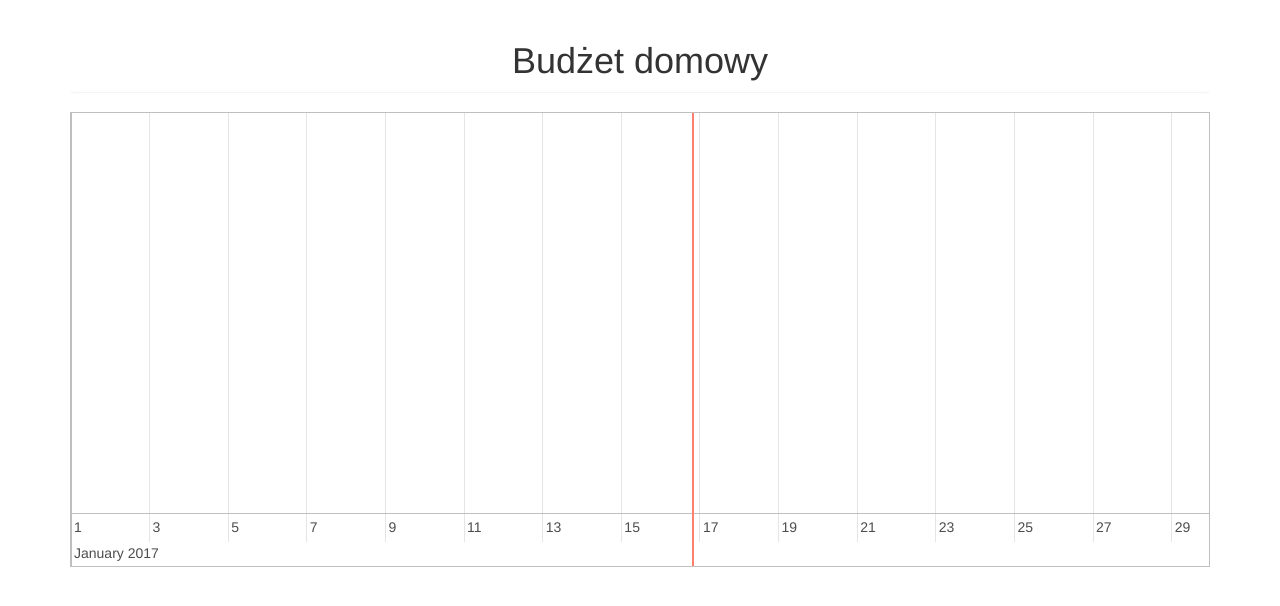
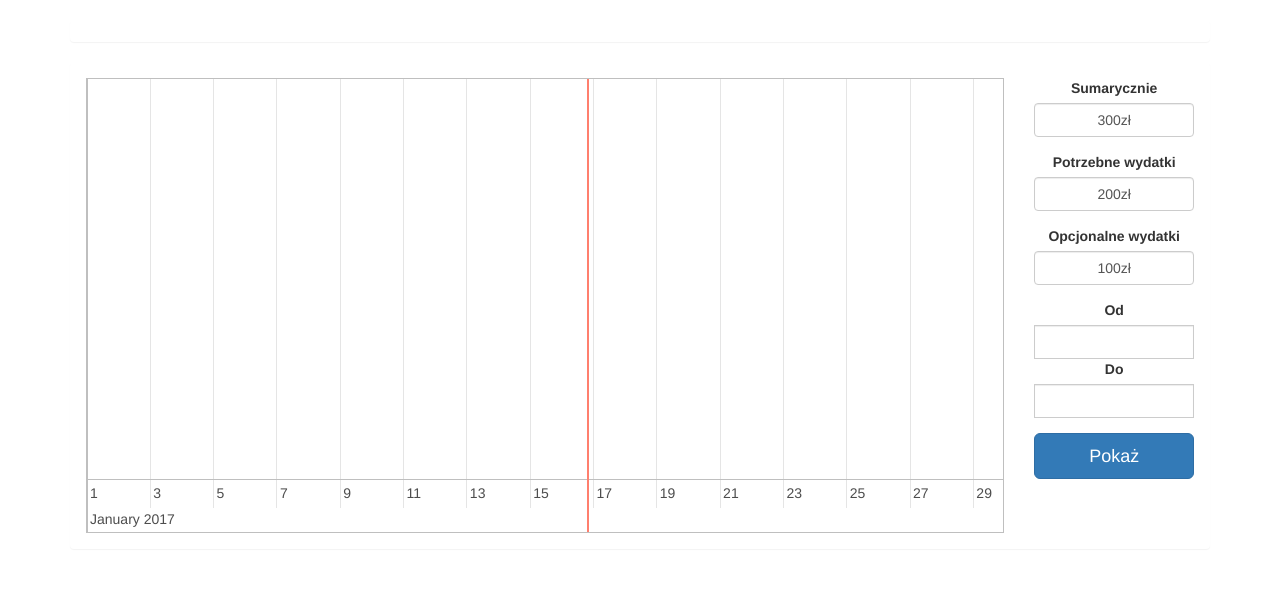
Before and after one commit to Nuurek/HomeBudget, a Django app: page /statistics/ in a window 1280 px wide. Shown: the part 52-658 px from the top of the page. Run offline with Django 3.2, Linux system fonts and the light colour scheme; data that the repository does not hold is empty; some libraries are stand-ins or nearby versions.

Commit message:
Finished design of statistics view.

```diff
--- a/home_budget/static/home_budget/js/statistics.js
+++ b/home_budget/static/home_budget/js/statistics.js
@@ -31,8 +31,24 @@ function drawChart() {
     var Graph2d = new vis.Graph2d(container, dataset, options, groups);
 };
 
+function setUpDatePicker() {
+    var options = {
+        format: "dd.mm.yyyy",
+        weekStart: 1,
+        todayBtn: "linked",
+        language: "pl",
+        keyboardNavigation: false,
+        todayHighlight: true
+    };
+
+    $('#start-date').datepicker(options);
+    $('#end-date').datepicker(options);
+}
+
 (function($){
     $.getScript(visURL, function() {
         drawChart();
     });
+
+    setUpDatePicker();
 })(jQuery);
--- a/home_budget/templates/statistics.html
+++ b/home_budget/templates/statistics.html
@@ -3,11 +3,57 @@
 {% load static %}
 
 {% block stylesheets %}
+    <link rel="stylesheet" href="{% static "css/bootstrap-datepicker.min.css" %}">
     <link rel="stylesheet" href="{% static "css/vis.min.css" %}">
 {% endblock %}
 
+{% block header %}{% endblock %}
 {% block content %}
-    <div id="visualization"></div>
+    <div class="panel">
+        <div class="panel-body row">
+            <div class="col-md-10">
+                <div id="visualization"></div>
+            </div>
+            <div class="col-md-2 form-group text-center">
+                <div class="form-group">
+                    <label for="id_czas_zakupu">Sumarycznie</label>
+                    <div class="form-control">
+                        300zł
+                    </div>
+                </div>
+                <div class="form-group">
+                    <label for="id_czas_zakupu">Potrzebne wydatki</label>
+                    <div class="form-control">
+                        200zł
+                    </div>
+                </div>
+                <div class="form-group">
+                    <label for="id_czas_zakupu">Opcjonalne wydatki</label>
+                    <div class="form-control">
+                        100zł
+                    </div>
+                </div>
+                <form class="form-group" method="GET">
+                    <div class="form-group">
+                        <div class="input-group input-daterange text-center" id="date-range">
+                            <label for="id_czas_zakupu">Od</label>
+                            <div class="form-group">
+                                <input id="start-date" type="text" class="form-control">
+                            </div>
+                            <label for="id_czas_zakupu">Do</label>
+                            <div class="form-group">
+                                <input id="end-date" type="text" class="form-control">
+                            </div>
+                        </div>
+                    </div>
+                    <div class="form-group text-center">
+                        <input class="btn btn-lg btn-primary btn-block" type="button" name="button" value="Pokaż"></button>
+                    </div>
+                </form>
+            </div>
+        </div>
+    </div>
+
 {% endblock %}
 
 {% block scripts %}
@@ -17,5 +63,6 @@
         var startDate = JSON.parse('{{ start_date | escapejs }}');
         var endDate = JSON.parse('{{ end_date | escapejs }}');
     </script>
+    <script src="{% static 'js/bootstrap-datepicker.js' %}"></script>
     <script src="{% static 'home_budget/js/statistics.js' %}"></script>
 {% endblock %}
```
